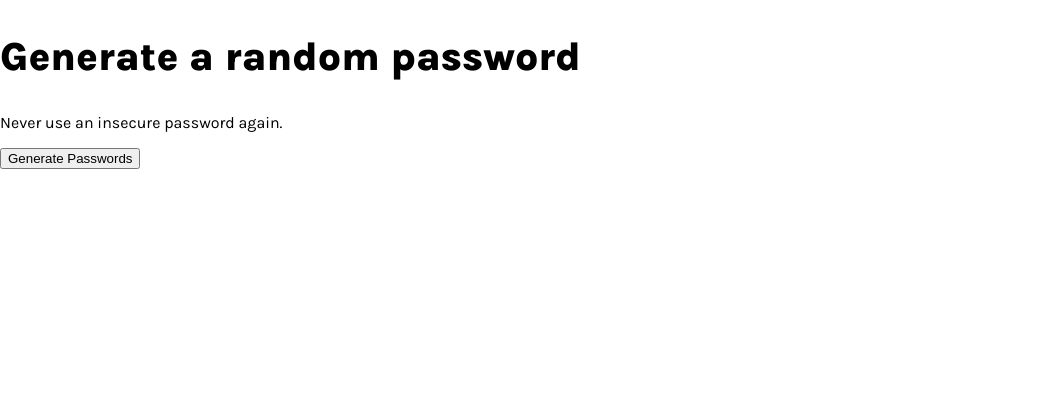
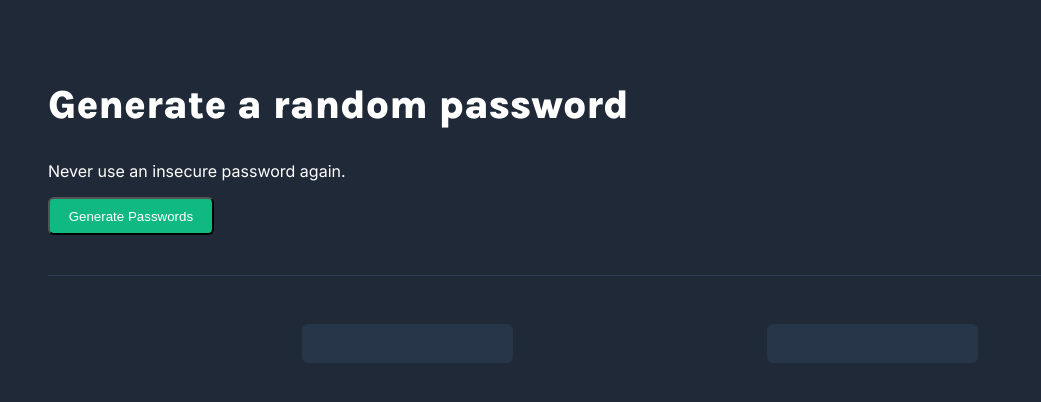
Before and after one commit to jadedInsomnia89/password-generator, a website built with Vite: page index.html in a window 1280 px wide. Shown: the whole page, without its empty margins (0-1041 px from the left). Built offline with nearby package versions, Linux system fonts and the light colour scheme.

Commit message:
button styling and some container styling

```diff
--- a/src/style.css
+++ b/src/style.css
@@ -1,9 +1,41 @@
 body {
     margin: 0;
-    font-family: "Karla", sans-serif;
+    font-family: "Inter", sans-serif;
+    background: #1F2937;
+    color: #FFF;
+}
+
+main{
+    padding: 3em;
 }
 
 h1 {
+    font-family: "Karla", sans-serif;
     font-weight: 800;
     font-size: 2.5rem;
 }
+
+button {
+    background: #10B981;
+    color: #FFF;
+    font-weight: 500;
+    border-radius: 6px;
+    padding: 0.7em 1.4em;
+    margin-bottom: 3em;
+}
+
+#generate-pwd {
+    margin-bottom: 3em;
+    border-bottom: 1px solid #2F3E53;
+}
+
+#pwd-results {
+    display: flex;
+    justify-content: space-evenly;
+}
+.pwd-tag {
+    width: 211px;
+    height: 39px;
+    border-radius: 6px;
+    background: #273549;
+}
```
